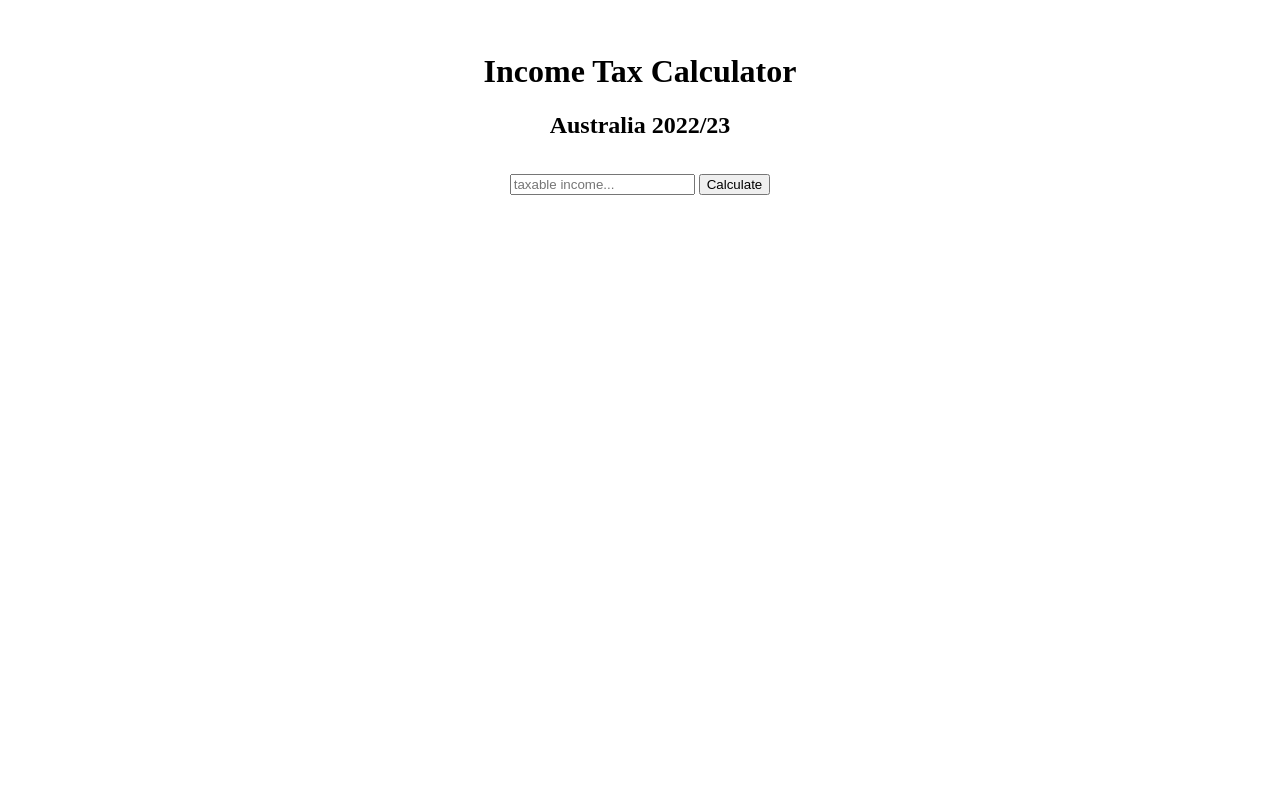
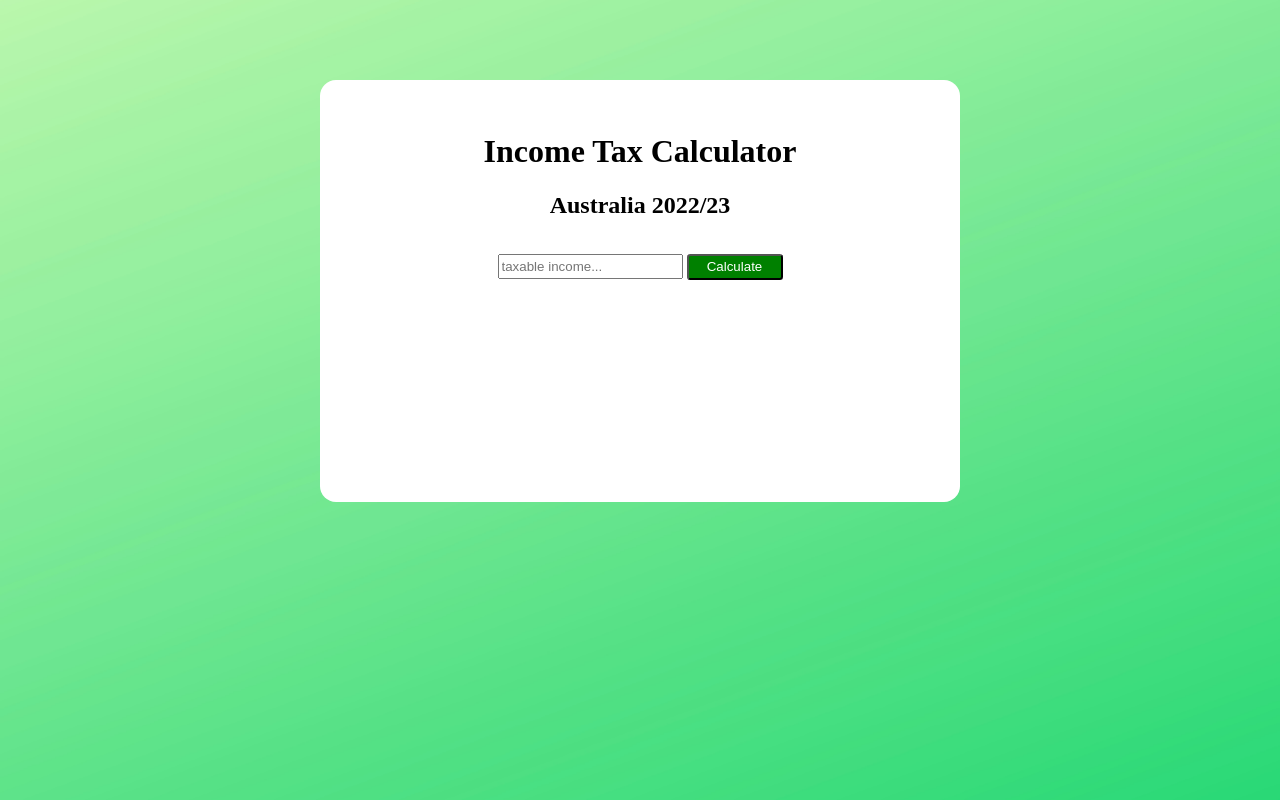
Before and after one commit to JakeHand/income-tax-calculator, a plain HTML site: page index.html in a window 1280 px wide. Drawn offline with Linux system fonts and the light colour scheme.

Commit message:
added styling

```diff
--- a/script.js
+++ b/script.js
@@ -23,7 +23,7 @@ const lito = function() {
     let taxableIncome = document.getElementById('input').value;
     let lito = 0;
 
-    if (taxableIncome > 0 && taxableIncome <= 37500) {
+    if (taxableIncome <= 37500) {
         lito = 700;
     } else if (taxableIncome > 37500 && taxableIncome <= 45000) {
         lito = 700 - ((taxableIncome - 37500) * 0.05);
--- a/style.css
+++ b/style.css
@@ -1,10 +1,34 @@
 html {
     text-align: center;
-    margin-top: 2rem;
+    background-image: url("./images/background.jpg");
+    background-size: cover;
+    background-position: center;
+    height: 100%
+}
+
+body {
+    background-color: white;
+    width: 40%;
+    margin: 0 auto;
+    padding: 2rem 4rem 5rem;
+    margin-top: 5rem;
+    border-radius: 1rem;
 }
 
 h2 {
     margin-bottom: 2.2rem;
+}
+
+input {
+    height: 1.2rem;
+}
+
+button {
+    background-color: green;
+    border-radius: 0.2rem;
+    color: white;
+    height: 1.59rem;
+    width: 6rem;
 }
 
 table {
```
Also changed, not shown: index.html (+1 -1 lines), images/background.jpg (added), 1 other file.
